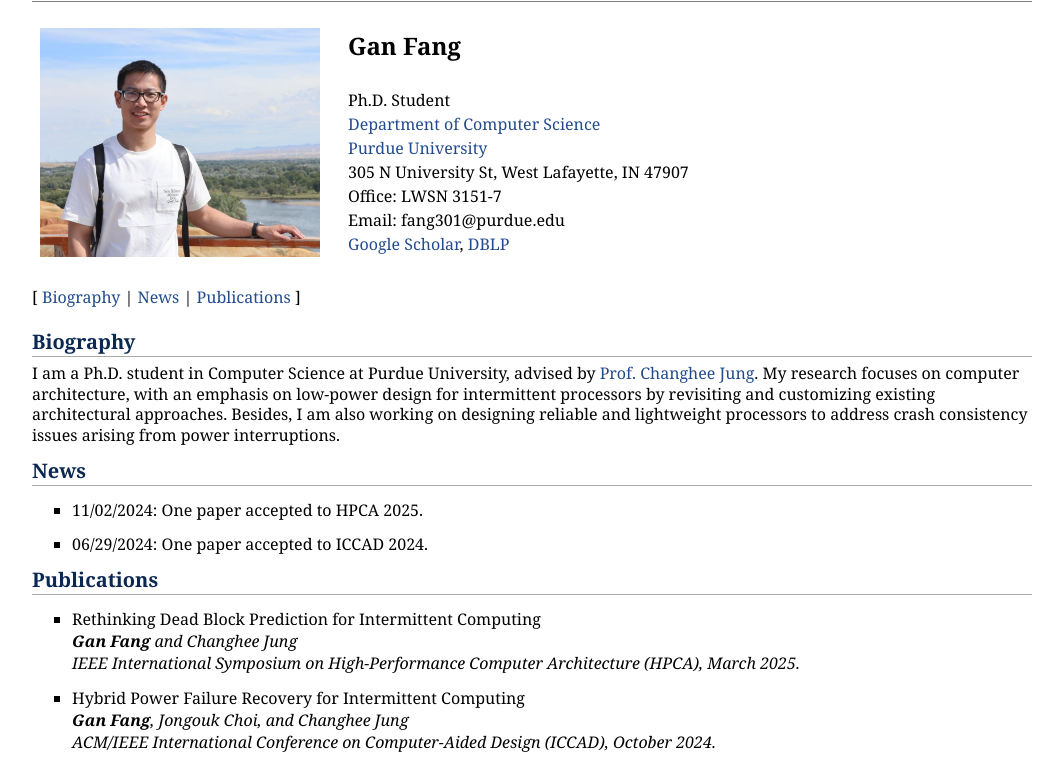
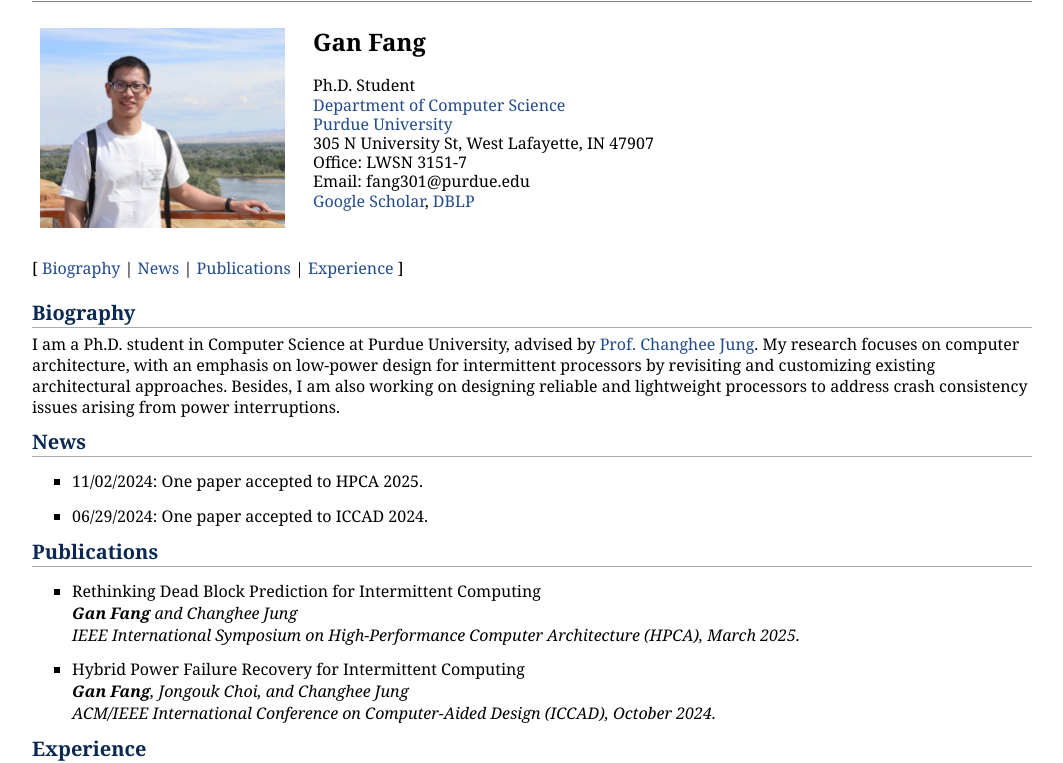
Before and after one commit to gfang99/gfang99.github.io, a plain HTML site: page index.html in a window 1280 px wide. Shown: the part 46-809 px from the top of the page, without its empty margins (108-1171 px from the left). Drawn offline with Linux system fonts and the light colour scheme.

Commit message:
font size

```diff
--- a/index.html
+++ b/index.html
@@ -17,9 +17,9 @@
 <tbody>
     <tr>
     <td style="width: 160px; vertical-align: top; text-align: center;">
-        <img src="profile.jpg" alt="profile" style="width: 280px; height: auto;">
+        <img src="profile.jpg" alt="profile" style="width: auto; height: 200px;">
     </td>
-    <td style="vertical-align: top; padding-left: 20px; line-height: 1.5;">
+    <td style="vertical-align: top; padding-left: 20px; line-height: 1.2;">
         <font size="+2"><b>Gan Fang</b></font><br><br>
         Ph.D. Student<br>
         <a href="https://www.cs.purdue.edu/">Department of Computer Science</a><br>
@@ -39,7 +39,8 @@
 <section>
     [ <a href="#Biography">Biography</a> |
     <a href="#News">News</a> |
-	<a href="#Publication">Publications</a> ]
+	<a href="#Publication">Publications</a> |
+    <a href="#Experience">Experience</a> ]
 </section>
 <br/>
 
@@ -92,8 +93,8 @@
 	</ul>
 </section>
 
-<section id="Experiences">
-	<h2>Experiences</h2>
+<section id="Experience">
+	<h2>Experience</h2>
 	<ul>
 
 		<p>
--- a/jemdoc.css
+++ b/jemdoc.css
@@ -12,7 +12,7 @@ body {
     padding-bottom: 8px;
     margin: 0px 100px;
     text-align: center;
-    font-size: 1.0em;
+    /* font-size: 1.0em; */
 }
 
 #layout-menu {
```
